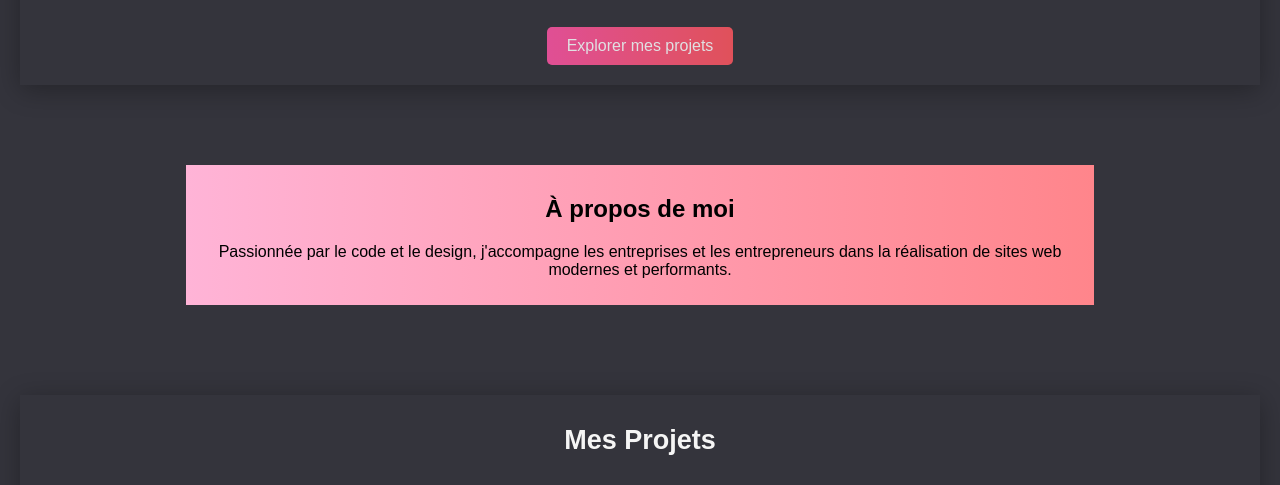
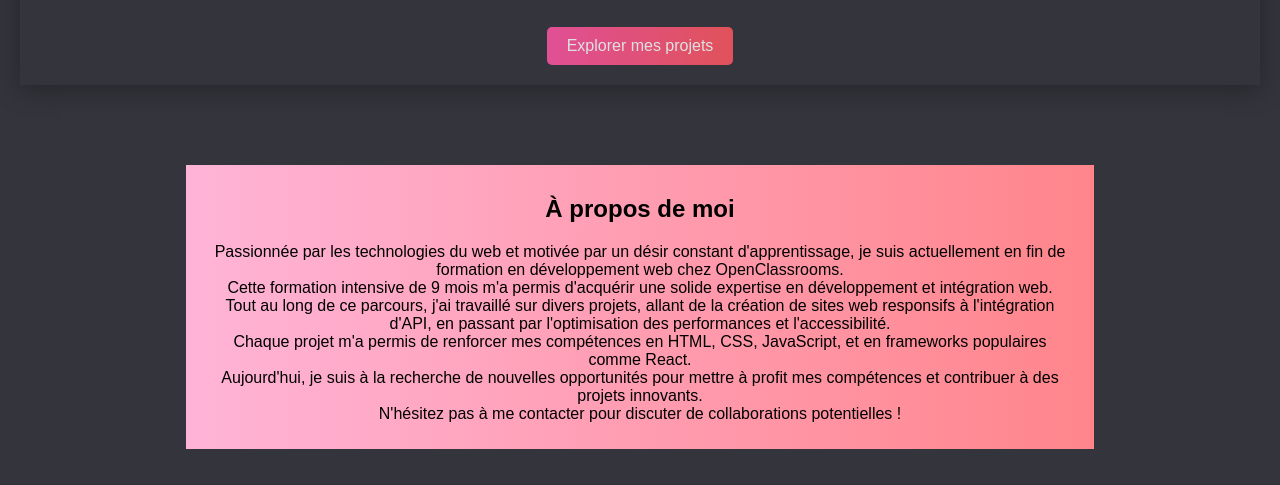
Before and after one commit to Rbnra/P12_Portfolio, a plain HTML site: page index.html in a window 1280 px wide. Shown: the part 278-763 px from the top of the page. Drawn offline with Linux system fonts and the light colour scheme.

Commit message:
Supression de quelque éléments html et js

```diff
--- a/index.html
+++ b/index.html
@@ -21,8 +21,6 @@
         <div class="loader"></div>
         <p>Chargement en cours...</p>
     </div>
-
-    <canvas id="petalsCanvas"></canvas>
 
     <header id="header">
         <div class="container header1">
@@ -54,12 +52,22 @@
     <section id="about">
         <div class="container1 container3">
             <h2>À propos de moi</h2>
-            <p>Passionnée par le code et le design, j'accompagne les entreprises et les entrepreneurs dans la réalisation
-                de sites web modernes et performants.</p>
+            <p> Passionnée par les technologies du web et motivée par un désir constant d'apprentissage, je suis
+                actuellement en fin de formation en développement web chez OpenClassrooms.<br>Cette formation intensive de
+                9 mois m'a permis d'acquérir une solide expertise en développement et intégration web.<br>
+
+                Tout au long de ce parcours, j'ai travaillé sur divers projets, allant de la création de sites web
+                responsifs à l'intégration d'API, en passant par l'optimisation des performances et l'accessibilité.<br>
+                Chaque projet m'a permis de renforcer mes compétences en HTML, CSS, JavaScript, et en frameworks
+                populaires comme React.<br>
+
+                Aujourd'hui, je suis à la recherche de nouvelles opportunités pour mettre à profit mes compétences et
+                contribuer à des projets innovants.<br> N'hésitez pas à me contacter pour discuter de collaborations
+                potentielles !</p>
         </div>
     </section>
 
-    <section id="projects" class="fade-in">
+    <section id="projects">
         <div class="container">
             <h2 class="project1">Mes Projets</h2>
             <div class="filters">
@@ -87,9 +95,12 @@
                             href="mailto:contact.astrawave@gmail.com" class="mail">contact.astrawave@gmail.com</a></p>
                     <h3 class="suivi">Suivez-nous</h3>
                     <div class="social-media">
-                        <a href="https://www.facebook.com" target="_blank" rel="noopener noreferrer"><img src="Photo/Facebook.webp" alt="Facebook" loading="lazy"></a>
-                        <a href="https://x.com/?lang=fr" target="_blank" rel="noopener noreferrer"><img src="Photo/X.webp" alt="Twitter" loading="lazy"></a>
-                        <a href="https://www.instagram.com" target="_blank" rel="noopener noreferrer"><img src="Photo/Instagram.webp" alt="Instagram" loading="lazy"></a>
+                        <a href="https://www.facebook.com" target="_blank" rel="noopener noreferrer"><img
+                                src="Photo/Facebook.webp" alt="Facebook" loading="lazy"></a>
+                        <a href="https://x.com/?lang=fr" target="_blank" rel="noopener noreferrer"><img
+                                src="Photo/X.webp" alt="Twitter" loading="lazy"></a>
+                        <a href="https://www.instagram.com" target="_blank" rel="noopener noreferrer"><img
+                                src="Photo/Instagram.webp" alt="Instagram" loading="lazy"></a>
                     </div>
                 </div>
                 <form id="contactForm" action="#">
--- a/script.js
+++ b/script.js
@@ -1,72 +1,3 @@
-document.addEventListener('DOMContentLoaded', () => {
-    const canvas = document.getElementById('petalsCanvas');
-    const ctx = canvas.getContext('2d');
-    const petals = [];
-    const numPetals = 20;
-
-    // Taille du canvas
-    function resizeCanvas() {
-        canvas.width = window.innerWidth;
-        canvas.height = window.innerHeight;
-    }
-
-    // Créer des pétales de cerisier
-    function createPetals() {
-        for (let i = 0; i < numPetals; i++) {
-            petals.push({
-                x: Math.random() * canvas.width,
-                y: Math.random() * canvas.height - canvas.height,
-                size: Math.random() * 5 + 5,
-                speed: Math.random() * 0.5 + 0.3,
-                angle: Math.random() * 360,
-                spin: Math.random() * 0.1 - 0.05
-            });
-        }
-    }
-
-    // Dessiner les pétales
-    function drawPetals() {
-        ctx.clearRect(0, 0, canvas.width, canvas.height);
-        ctx.fillStyle = '#ffb7c5';
-        petals.forEach(petal => {
-            ctx.save();
-            ctx.translate(petal.x, petal.y);
-            ctx.rotate(petal.angle * Math.PI / 180);
-            ctx.beginPath();
-            ctx.moveTo(0, 0);
-            ctx.quadraticCurveTo(petal.size, -petal.size, 0, -petal.size * 2);
-            ctx.quadraticCurveTo(-petal.size, -petal.size, 0, 0);
-            ctx.closePath();
-            ctx.fill();
-            ctx.restore();
-        });
-    }
-
-    // Mettre à jour les positions des pétales
-    function updatePetals() {
-        petals.forEach(petal => {
-            petal.y += petal.speed;
-            petal.angle += petal.spin;
-            if (petal.y > canvas.height) {
-                petal.y = 0 - petal.size;
-                petal.x = Math.random() * canvas.width;
-            }
-        });
-    }
-
-    // Animation des pétales
-    function animate() {
-        drawPetals();
-        updatePetals();
-        requestAnimationFrame(animate);
-    }
-
-    // Initialiser
-    window.addEventListener('resize', resizeCanvas);
-    resizeCanvas();
-    createPetals();
-    animate();
-
 // Dynamique du portfolio
 fetch('projects.json')
     .then(response => response.json())
@@ -96,7 +27,6 @@ document.addEventListener('DOMContentLoaded', () => {
                     } else {
                         item.style.display = 'none';
                     }
-                    });
                 });
             });
         });
```
Lines whose indentation alone changed are shown as unchanged.
